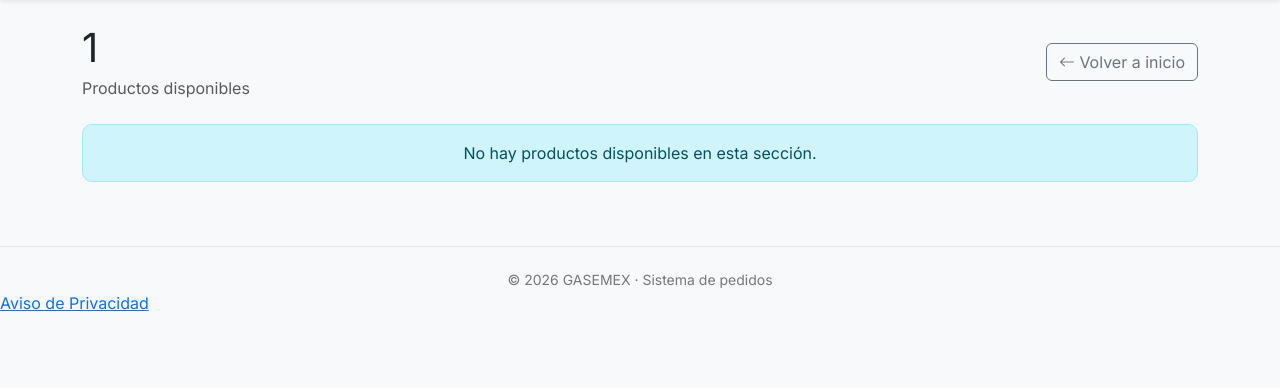
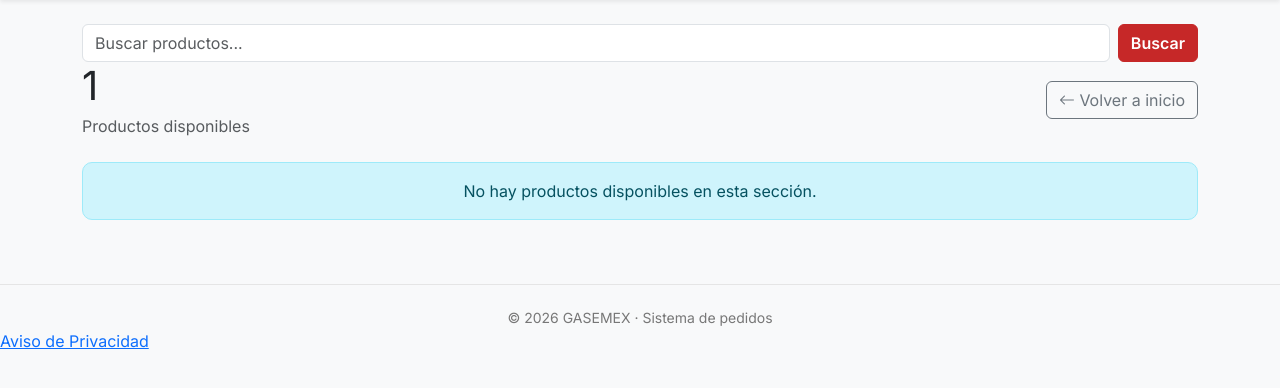
Before and after one commit to Fer70/Gasemex, a Flask app: page /products/categoria/1/tipo/1 in a window 1280 px wide. Shown: the part 70-458 px from the top of the page. Run offline with Flask 3, Linux system fonts and the light colour scheme; data that the repository does not hold is empty.

Commit message:
rest pass

```diff
--- a/templates/products/subcategoria.html
+++ b/templates/products/subcategoria.html
@@ -8,6 +8,20 @@
 {% block content %}
 
 <div class="container mt-4">
+
+    <form action="{{ url_for('products.buscar') }}" method="GET" class="d-flex">
+    <input
+        type="search"
+        name="q"
+        class="form-control me-2"
+        placeholder="Buscar productos..."
+        value="{{ request.args.get('q', '') }}"
+    >
+
+    <button class="btn btn-danger" type="submit">
+        Buscar
+    </button>
+    </form>
 
     <div class="d-flex justify-content-between align-items-center mb-4">
 
```
Also changed, not shown: templates/products/categoria.html (+13 -0 lines).
